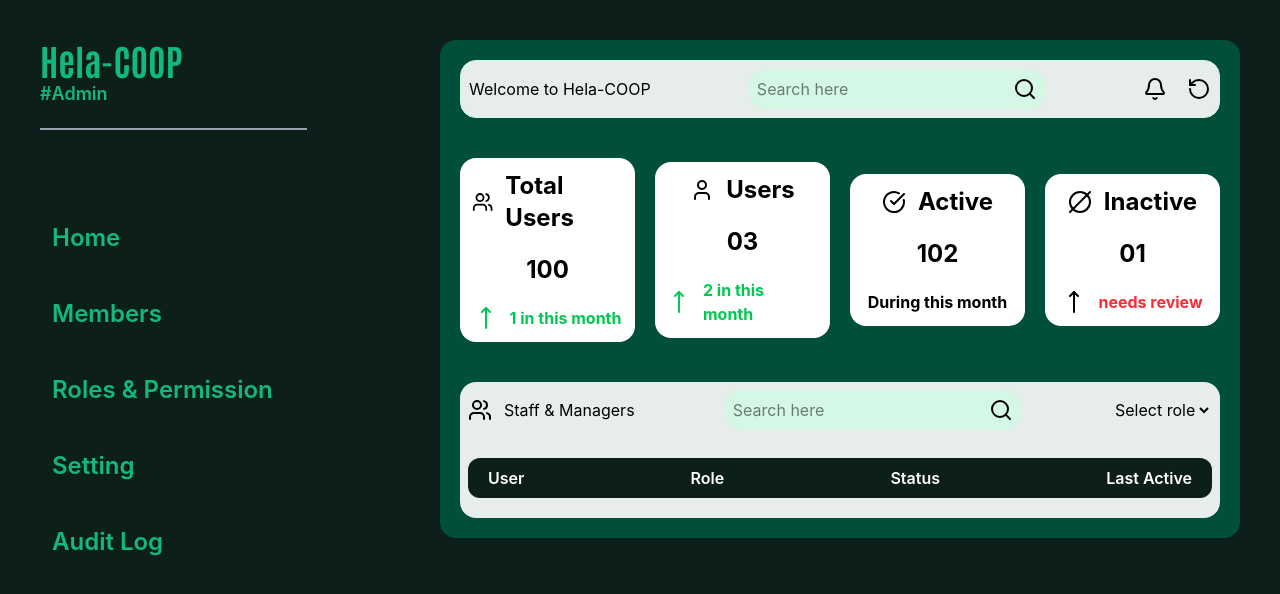
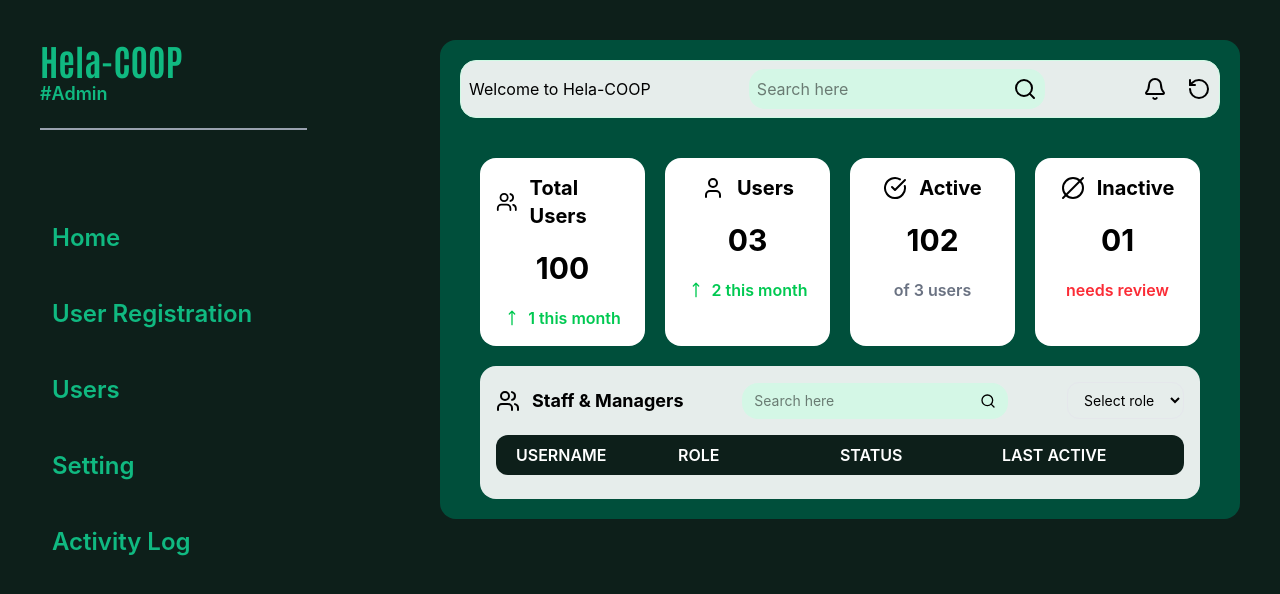
Before and after one commit to Senad-PM/Hela-COOP, a React (Vite) app in the folder client/: page /admin in a window 1280 px wide. Shown: the top 594 px of the page. Built offline with nearby package versions, Linux system fonts and the light colour scheme; sample sign-in values are in the browser's storage.

Commit message:
feat: Add userRegistration section and contribute users section

```diff
--- a/client/pages/Admin.jsx
+++ b/client/pages/Admin.jsx
@@ -1,76 +1,323 @@
-import {Bell, RotateCcw, Search, Users, MoveUp, User, CircleCheckBig, CircleSlash2} from "lucide-react";
+import {
+  Bell, RotateCcw, Search, Users, MoveUp, User,
+  CircleCheckBig, CircleSlash2,
+  CreditCard, Calendar, AtSign, Shield, KeyRound, CheckCircle, X
+} from "lucide-react";
 import React, { useState } from "react";
+
+const UserRegistrationSection = () => {
+  const [formData, setFormData] = useState({
+    firstName: "", lastName: "",
+    nic: "", dob: "",
+    username: "", role: "",
+    password: "", confirmPassword: "",
+  });
+
+  const handleChange = (e) => {
+    setFormData({ ...formData, [e.target.name]: e.target.value });
+  };
+
+  const handleReset = () => {
+    setFormData({
+      firstName: "", lastName: "",
+      nic: "", dob: "",
+      username: "", role: "",
+      password: "", confirmPassword: "",
+    });
+  };
+
+  const handleSubmit = () => {
+    if (formData.password !== formData.confirmPassword) {
+      alert("Passwords do not match!");
+      return;
+    }
+    console.log("Registering user:", formData);
+    // TODO: call your API here
+  };
+
+  const Field = ({ icon: Icon, label, name, type = "text", placeholder }) => (
+    <div className="flex flex-col gap-1">
+      <label className="flex items-center gap-2 text-sm font-semibold text-gray-700">
+        <Icon size={15} className="text-indigo-500" />
+        {label}
+      </label>
+      <input
+        type={type}
+        name={name}
+        value={formData[name]}
+        onChange={handleChange}
+        placeholder={placeholder}
+        className="border-2 border-green-400 rounded-2xl px-4 py-2.5 text-sm outline-none focus:border-green-500 focus:ring-2 focus:ring-green-100 placeholder:text-gray-300 transition"
+      />
+    </div>
+  );
+
+  return (
+    <div className="flex flex-col gap-4 pt-4 max-w-4xl">
+
+      {/* Page header */}
+      <div className="bg-[#f5f0e8] rounded-2xl px-6 py-4">
+        <h1 className="text-xl font-bold text-gray-800">User Registration</h1>
+        <p className="text-sm text-gray-500 mt-0.5">Create a new Staff or Manager account</p>
+      </div>
+
+      {/* ── Personal Information ── */}
+      <div className="bg-white rounded-2xl border border-indigo-100 overflow-hidden">
+        {/* Section header */}
+        <div className="flex items-center gap-3 px-6 py-4 border-b border-indigo-100 bg-indigo-50/40">
+          <div className="w-8 h-8 rounded-full bg-indigo-100 flex items-center justify-center">
+            <User size={16} className="text-indigo-500" />
+          </div>
+          <div>
+            <p className="text-sm font-semibold text-gray-800">Personal Information</p>
+            <p className="text-xs text-indigo-400">Basic identity details for the user account</p>
+          </div>
+        </div>
+
+        {/* Fields */}
+        <div className="grid grid-cols-2 gap-5 px-6 py-5">
+          <Field icon={User}     label="First name"  name="firstName" placeholder="Ex: Kamal" />
+          <Field icon={User}     label="Last name"   name="lastName"  placeholder="Ex: Perera" />
+          <Field icon={CreditCard} label="NIC number" name="nic"      placeholder="Ex: 123456789V" />
+          <Field icon={Calendar} label="Date of birth" name="dob"     type="date" placeholder="mm/dd/yyyy" />
+        </div>
+      </div>
+
+      {/* ── Account Credentials ── */}
+      <div className="bg-white rounded-2xl border border-purple-100 overflow-hidden">
+        {/* Section header */}
+        <div className="flex items-center gap-3 px-6 py-4 border-b border-purple-100 bg-purple-50/40">
+          <div className="w-8 h-8 rounded-full bg-purple-100 flex items-center justify-center">
+            <KeyRound size={16} className="text-purple-500" />
+          </div>
+          <div>
+            <p className="text-sm font-semibold text-gray-800">Account credentials</p>
+            <p className="text-xs text-purple-400">Login username and password</p>
+          </div>
+        </div>
+
+        {/* Fields */}
+        <div className="grid grid-cols-2 gap-5 px-6 py-5">
+          <Field icon={AtSign}    label="User Name"        name="username"        placeholder="kamal_p" />
+
+          {/* Role dropdown — custom to match design */}
+          <div className="flex flex-col gap-1">
+            <label className="flex items-center gap-2 text-sm font-semibold text-gray-700">
+              <Shield size={15} className="text-indigo-500" />
+              User Role
+            </label>
+            <select
+              name="role"
+              value={formData.role}
+              onChange={handleChange}
+              className="border-2 border-green-400 rounded-2xl px-4 py-2.5 text-sm outline-none focus:border-green-500 focus:ring-2 focus:ring-green-100 text-gray-500 transition appearance-none bg-white"
+            >
+              <option value="" disabled>Ex: Manager</option>
+              <option value="Manager">Manager</option>
+              <option value="Staff">Staff</option>
+            </select>
+          </div>
+
+          <Field icon={KeyRound}     label="Password"         name="password"        type="password" placeholder="Ex: ************" />
+          <Field icon={CheckCircle}  label="Confirm Password" name="confirmPassword"  type="password" placeholder="Ex: ************" />
+        </div>
+      </div>
+
+      {/* ── Action buttons ── */}
+      <div className="flex justify-end gap-3 pb-4">
+        <button
+          onClick={() => handleReset()}
+          className="flex items-center gap-2 px-6 py-2.5 rounded-2xl border-2 border-gray-300 text-gray-600 text-sm font-semibold hover:bg-gray-50 transition"
+        >
+          <X size={15} /> Cancel
+        </button>
+        <button
+          onClick={handleReset}
+          className="flex items-center gap-2 px-6 py-2.5 rounded-2xl border-2 border-gray-300 text-gray-600 text-sm font-semibold hover:bg-gray-50 transition"
+        >
+          <RotateCcw size={15} /> Reset
+        </button>
+        <button
+          onClick={handleSubmit}
+          className="flex items-center gap-2 px-6 py-2.5 rounded-2xl bg-[#2d6a4f] text-white text-sm font-semibold hover:bg-[#245a41] transition"
+        >
+          Register
+        </button>
+      </div>
+
+    </div>
+  );
+};
+
+const UsersSection = () => {
+  const [search, setSearch] = useState("");
+  const [roleFilter, setRoleFilter] = useState("All roles");
+
+  const users = [
+    { initials: "CK", name: "Chamod Janith",    role: "Manager", status: "Active",   time: "Today at 12:04", color: "bg-emerald-700" },
+    { initials: "BD", name: "Buddhika Dilini",  role: "Staff",   status: "Active",   time: "Today at 12:04", color: "bg-violet-700"  },
+    { initials: "JK", name: "Janith Kushara",   role: "Staff",   status: "Active",   time: "Today at 12:04", color: "bg-emerald-800" },
+    { initials: "BC", name: "Buddhika Chatura", role: "Staff",   status: "Active",   time: "Today at 12:04", color: "bg-blue-700"    },
+    { initials: "CK", name: "Chatura Kumara",   role: "Manager", status: "Active",   time: "Today at 12:04", color: "bg-emerald-700" },
+    { initials: "PN", name: "Piumi Nikeshala",  role: "Staff",   status: "Active",   time: "Today at 12:04", color: "bg-pink-700"    },
+    { initials: "CD", name: "Chatumi Dilhara",  role: "Staff",   status: "Active",   time: "Today at 12:04", color: "bg-cyan-700"    },
+    { initials: "WA", name: "Wenu Adhikari",    role: "Staff",   status: "Active",   time: "Today at 12:04", color: "bg-green-700"   },
+    { initials: "TK", name: "Tharushi Kaushika",role: "Staff",   status: "Active",   time: "Today at 12:04", color: "bg-teal-700"    },
+    { initials: "PM", name: "Praveen Manahara", role: "Staff",   status: "Inactive", time: "Today at 12:04", color: "bg-gray-600"    },
+  ];
+
+  const filtered = users.filter((u) => {
+    const matchSearch = u.name.toLowerCase().includes(search.toLocaleLowerCase());
+    const matchRole = roleFilter === "All roles" || u.role.roleFilter;
+    return matchSearch && matchRole;
+  });
+  return(
+    <div className="flex flex-col gap-4 pt-2 px-2">
+
+      {/* Page header */}
+      <div className="bg-[#f5f0e8] rounded-2xl px-6 py-4 flex items-start justify-between">
+        <div>
+          <h1 className="text-xl font-bold text-gray-800">User Registration</h1>
+          <p className="text-sm text-gray-500 mt-0.5">Create a new Staff or Manager account</p>
+        </div>
+        <div className="flex items-center gap-3 text-gray-500 pt-1">
+          <Bell size={20} className="cursor-pointer hover:text-gray-700 transition" />
+          <RotateCcw size={20} className="cursor-pointer hover:text-gray-700 transition" />
+        </div>
+      </div>
+
+      {/* Table header */}
+      <div className="bg-white/90 rounded-2xl p-5">
+        <div className="flex items-center justify-between mb-4">
+          <div className="flex items-center gap-3 font-bold text-lg text-gray-700">
+            <User size={22} />
+            <h1>Managers & Staff</h1>
+          </div>
+          <div className="flex items-center gap-3">
+            <div className="flex items-center gap-2 border border-green-500 px-3 py-2 rounded-2xl bg-white">
+              <input type="search" placeholder="Search user..."
+                value={search}
+                onChange={(e) => setSearch(e.target.value)}
+                className="bg-transparent outline-none text-sm w-40 text-gray-700 placeholder:text-gray-400"
+              />
+              <Search size={15} className="text-gray-400" />
+            </div>
+            <select value={roleFilter}
+              onChange={(e) => setRoleFilter(e.target.value)}
+              className="border border-gray-200 rounded-2xl px-4 py-2 text-sm outline-none bg-white text-gray-600"
+            >
+              <option>All roles</option>
+              <option>Manager</option>
+              <option>Staff</option>
+            </select>
+          </div>
+        </div>
+
+        <div className="grid grid-cols-4 px-4 py-2 text-sm font-semibold text-gray-500 bg-gray-100/80">
+
+        </div>
+
+      </div>
+
+    </div>
+  )
+};
+
+const SettingSection = () => (
+  <div></div>
+);
+
+const activityLogSection = () => (
+  <div></div>
+);
 
 const Admin = () => {
   const [activeSection, setActiveSection] = useState("home");
 
-  const HomeSection = () => (
-    <div className="flex items-center justify-center gap-5 pt-10">
-      <div className="bg-white w-full h-full rounded-2xl space-y-5 p-3">
-        <div className="flex items-center justify-center gap-3 font-bold text-2xl">
-          <Users />
-          <h1>Total Users</h1>
+const HomeSection = () => (
+  <div className="flex flex-col gap-5 pt-10 px-5">
+    <div className="flex gap-5">
+      <div className="bg-white w-full rounded-2xl space-y-5 p-4">
+        <div className="flex items-center justify-center gap-3 font-bold text-xl">
+          <Users /> <h1>Total Users</h1>
         </div>
-        <div className="flex items-center justify-center font-bold text-2xl">
+        <div className="flex items-center justify-center font-bold text-3xl">
           <h1>100</h1>
         </div>
-        <div className="flex items-center justify-center gap-3 font-bold text-green-500">
-          <MoveUp />
-          <p>1 in this month</p>
+        <div className="flex items-center justify-center gap-2 text-green-500 font-semibold">
+          <MoveUp size={16} /> <p>1 this month</p>
         </div>
       </div>
-      <div className="bg-white w-full h-full rounded-2xl space-y-5 p-3">
-        <div className="flex items-center justify-center gap-3 font-bold text-2xl">
-          <User />
-          <h1>Users</h1>
+
+      <div className="bg-white w-full rounded-2xl space-y-5 p-4">
+        <div className="flex items-center justify-center gap-3 font-bold text-xl">
+          <User /> <h1>Users</h1>
         </div>
-        <div className="flex items-center justify-center font-bold text-2xl">
+        <div className="flex items-center justify-center font-bold text-3xl">
           <h1>03</h1>
         </div>
-        <div className="flex items-center justify-center gap-3 font-bold text-green-500">
-          <MoveUp />
-          <p>2 in this month</p>
+        <div className="flex items-center justify-center gap-2 text-green-500 font-semibold">
+          <MoveUp size={16} /> <p>2 this month</p>
         </div>
       </div>
-      <div className="bg-white w-full h-full rounded-2xl space-y-5 p-3">
-        <div className="flex items-center justify-center gap-3 font-bold text-2xl">
-          <CircleCheckBig />
-          <h1>Active</h1>
+
+      <div className="bg-white w-full rounded-2xl space-y-5 p-4">
+        <div className="flex items-center justify-center gap-3 font-bold text-xl">
+          <CircleCheckBig /> <h1>Active</h1>
         </div>
-        <div className="flex items-center justify-center font-bold text-2xl">
+        <div className="flex items-center justify-center font-bold text-3xl">
           <h1>102</h1>
         </div>
-        <div className="flex items-center justify-center gap-3 font-bold">
-          <p>During this month</p>
+        <div className="flex items-center justify-center font-semibold text-gray-500">
+          <p>of 3 users</p>
         </div>
       </div>
-      <div className="bg-white w-full h-full rounded-2xl space-y-5 p-3">
-        <div className="flex items-center justify-center gap-3 font-bold text-2xl">
-          <CircleSlash2 />
-          <h1>Inactive</h1>
+
+      <div className="bg-white w-full rounded-2xl space-y-5 p-4">
+        <div className="flex items-center justify-center gap-3 font-bold text-xl">
+          <CircleSlash2 /> <h1>Inactive</h1>
         </div>
-        <div className="flex items-center justify-center font-bold text-2xl">
+        <div className="flex items-center justify-center font-bold text-3xl">
           <h1>01</h1>
         </div>
-        <div className="flex items-center justify-center gap-3 font-bold">
-          <MoveUp />
+        <div className="flex items-center justify-center font-semibold">
           <p className="text-red-500">needs review</p>
         </div>
       </div>
     </div>
-  );
 
-  const MemberSection = () => (
-    <div></div>
-  );
+    <div className="bg-white/90 rounded-2xl p-4">
 
-  const RoleSection = () => (
-    <div></div>
-  );
+      <div className="flex items-center justify-between mb-4">
+        <div className="flex items-center gap-3 font-bold text-lg">
+          <Users />
+          <h1>Staff &amp; Managers</h1>
+        </div>
+        <div className="flex items-center gap-2 bg-emerald-100/80 px-3 py-2 rounded-2xl">
+          <input
+            type="search"
+            placeholder="Search here"
+            className="bg-transparent outline-none text-sm"
+          />
+          <Search size={16} />
+        </div>
+        <select className="border border-gray-200 rounded-xl px-3 py-2 text-sm outline-none">
+          <option>Select role</option>
+          <option>Manager</option>
+          <option>Staff</option>
+        </select>
+      </div>
 
-  const AuditSection = () => (
-    <div></div>
-  );
+      <div className="grid grid-cols-4 rounded-xl px-5 py-2 font-semibold text-white bg-[#0d1f1a] mb-2">
+        <span>USERNAME</span>
+        <span>ROLE</span>
+        <span>STATUS</span>
+        <span>LAST ACTIVE</span>
+      </div>
+    </div>
+
+  </div>
+);
 
   return (
     <>
@@ -94,18 +341,18 @@ const Admin = () => {
                 <h1>Home</h1>
               </div>
               <div
-                onClick={() => setActiveSection("members")}
+                onClick={() => setActiveSection("userRegistration")}
                 className="cursor-pointer rounded-2xl w-2/3 hover:bg-emerald-100 hover:text-black hover:scale-105 transition-all duration-400 p-3"
               >
                 <div></div>
-                <h1>Members</h1>
+                <h1>User Registration</h1>
               </div>
               <div
-                onClick={() => setActiveSection("roles")}
+                onClick={() => setActiveSection("users")}
                 className="cursor-pointer rounded-2xl w-2/3 hover:bg-emerald-100 hover:text-black hover:scale-105 transition-all duration-400 p-3"
               >
                 <div></div>
-                <h1>Roles & Permission</h1>
+                <h1>Users</h1>
               </div>
               <div
                 onClick={() => setActiveSection("setting")}
@@ -115,16 +362,17 @@ const Admin = () => {
                 <h1>Setting</h1>
               </div>
               <div
-                onClick={() => setActiveSection("audit")}
+                onClick={() => setActiveSection("activity")}
                 className="cursor-pointer rounded-2xl w-2/3 hover:bg-emerald-100 hover:text-black hover:scale-105 transition-all duration-400 p-3"
               >
                 <div></div>
-                <h1>Audit Log</h1>
+                <h1>Activity Log</h1>
               </div>
             </div>
           </div>
           <div className="w-2/3 h-full rounded-2xl bg-emerald-900 p-5">
-            <div>
+          {activeSection === 'home' && (
+            <>
               <div className="bg-white/90 border border-emerald-100 p-2 rounded-2xl flex items-center justify-between">
                 <h1>Welcome to Hela-COOP</h1>
                 <div className="flex items-center justify-center bg-emerald-100/80 p-2 rounded-2xl gap-2">
@@ -140,40 +388,11 @@ const Admin = () => {
                   <RotateCcw />
                 </div>
               </div>
-              {activeSection === 'home' && <HomeSection />}
-              <div className="w-full h-full bg-white/90 rounded-2xl mt-10">
-                <div className="flex items-center justify-between p-2">
-                  <div className="flex gap-3">
-                    <Users />
-                    <h1>Staff & Managers</h1>
-                  </div>
-                  <div className="flex items-center justify-center bg-emerald-100/80 p-2 rounded-2xl space-x-2">
-                    <input
-                      type="search"
-                      placeholder="Search here"
-                      className="rounded-xl"
-                    />
-                    <Search />
-                  </div>
-                  <div>
-                    <select>
-                      <option>Select role</option>
-                      <option>Manager</option>
-                      <option>Staff</option>
-                    </select>
-                  </div>
-                </div>
-
-                <div className="pt-5 pb-5 p-2">
-                  <div className="w-full h-full rounded-xl pl-5 pr-5 p-2 font-semibold flex items-center justify-between bg-[#0d1f1a] text-white">
-                    <h1>User</h1>
-                    <h1>Role</h1>
-                    <h1>Status</h1>
-                    <h1>Last Active</h1>
-                  </div>
-                </div>
-              </div>
-            </div>
+              <HomeSection />
+            </>
+          )}
+          {activeSection === "userRegistration" && <UserRegistrationSection />}
+          {activeSection === "users" && <UsersSection />}
           </div>
         </div>
       </section>
```
